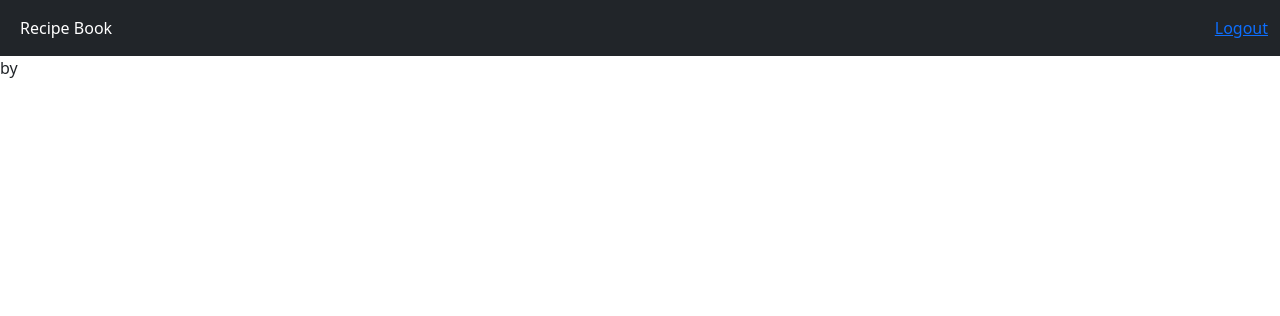
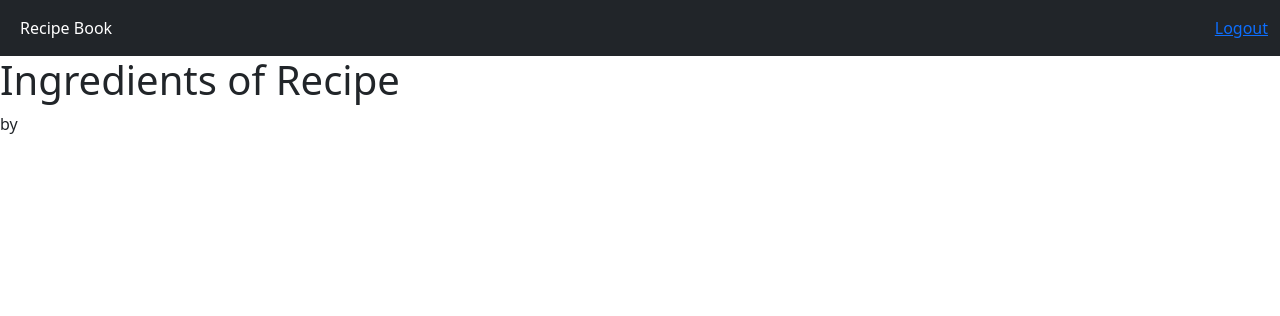
Before and after one commit to nico9696/recipebook-Sy-NicholasBenedict, a Django app: page /ledger/recipe/1 in a window 1280 px wide. Shown: the top 316 px of the page. Run offline with Django 5.2, Linux system fonts and the light colour scheme; the visitor is signed in with stand-in values (Sample User, id 1); data that the repository does not hold is empty.

Commit message:
added dynamic way to show page title

```diff
--- a/ledger/templates/ledger/ingredients.html
+++ b/ledger/templates/ledger/ingredients.html
@@ -1,4 +1,7 @@
 {% extends "ledger/layout.html" %}
+
+{% block page_title %}Ingredients of Recipe{% endblock %}
+
 {% block body %}
     <p>by {{ ingredients.0.recipe.author }}</p>
     <ul>
--- a/ledger/templates/ledger/layout.html
+++ b/ledger/templates/ledger/layout.html
@@ -30,6 +30,10 @@
 
         <script src="https://cdn.jsdelivr.net/npm/bootstrap@5.3.3/dist/js/bootstrap.bundle.min.js" integrity="sha384-YvpcrYf0tY3lHB60NNkmXc5s9fDVZLESaAA55NDzOxhy9GkcIdslK1eN7N6jIeHz" crossorigin="anonymous"></script>
 
+        <div>
+            <h1>{% block page_title %}{% endblock %}</h1>
+        </div>
+
         {% block body %}
         {% endblock %}
     </body>
--- a/ledger/templates/ledger/login.html
+++ b/ledger/templates/ledger/login.html
@@ -1,4 +1,7 @@
 {% extends "ledger/layout.html" %}
+
+{% block page_title %}Login{% endblock %}
+
 {% block body %}
 
     <form action="{% url 'login' %}" method="post">
--- a/ledger/templates/ledger/recipes_list.html
+++ b/ledger/templates/ledger/recipes_list.html
@@ -1,4 +1,7 @@
 {% extends "ledger/layout.html" %}
+
+{% block page_title %}Recipes List{% endblock %}
+
 {% block body %}
     <ul>
         {% for recipe in recipes %}
```
